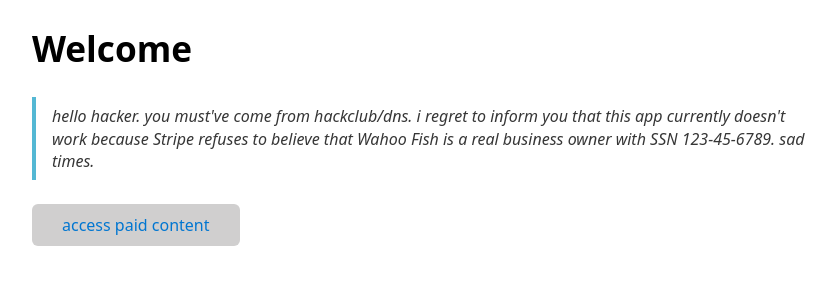
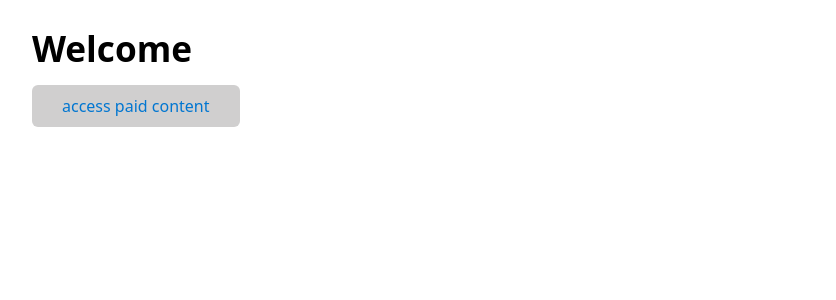
Before and after one commit to exu3/pay.dino.icu, a Flask app: page / in a window 1280 px wide. Shown: the top 300 px of the page, without its empty margins (208-1044 px from the left). Run offline with Flask 2, Linux system fonts and the light colour scheme.

Commit message:
Make it work again

```diff
--- a/templates/index.html
+++ b/templates/index.html
@@ -7,9 +7,6 @@
 </head>
 <body>
   <h1>Welcome</h1>
-  <blockquote>
-    hello hacker. you must've come from hackclub/dns. i regret to inform you that this app currently doesn't work because Stripe refuses to believe that Wahoo Fish is a real business owner with SSN 123-45-6789. sad times.
-  </blockquote>
   <button>
     <a href="/secret">access paid content</a>
   </button>
```
Also changed, not shown: 1 other file.
